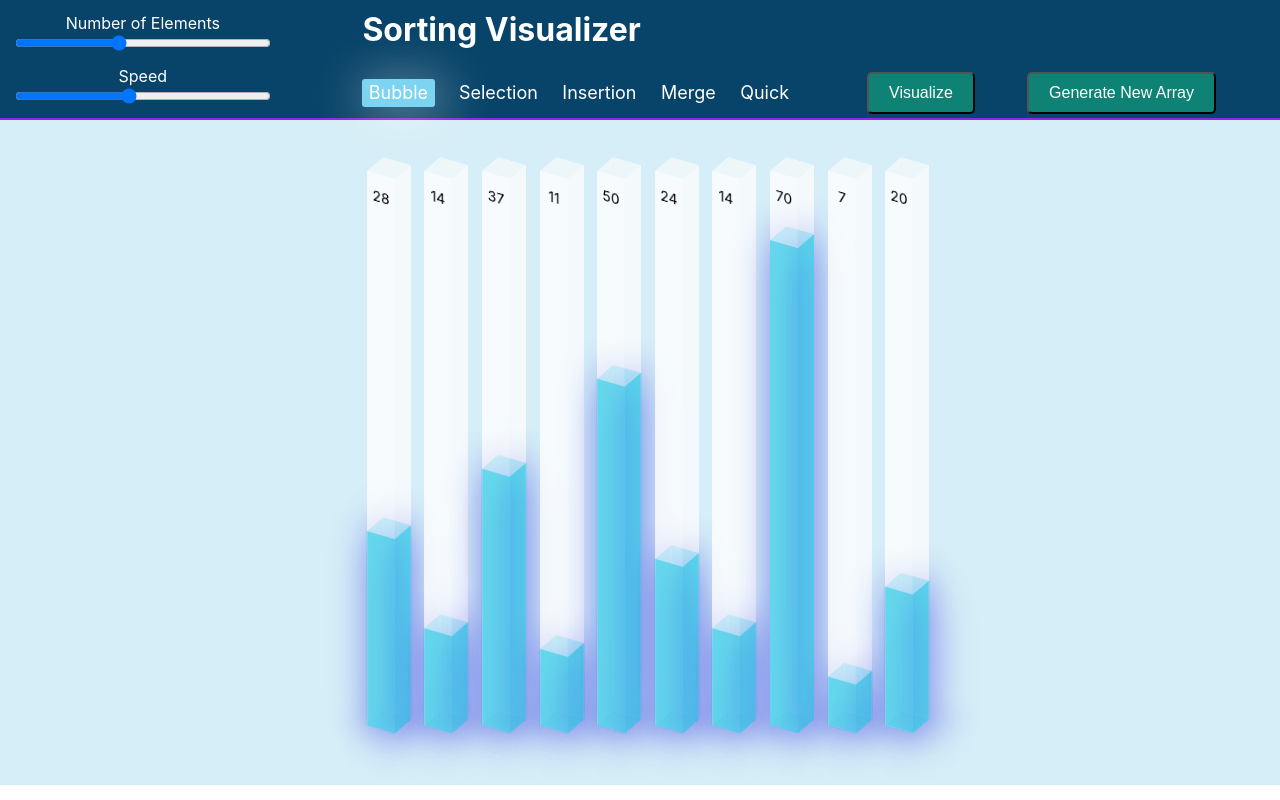
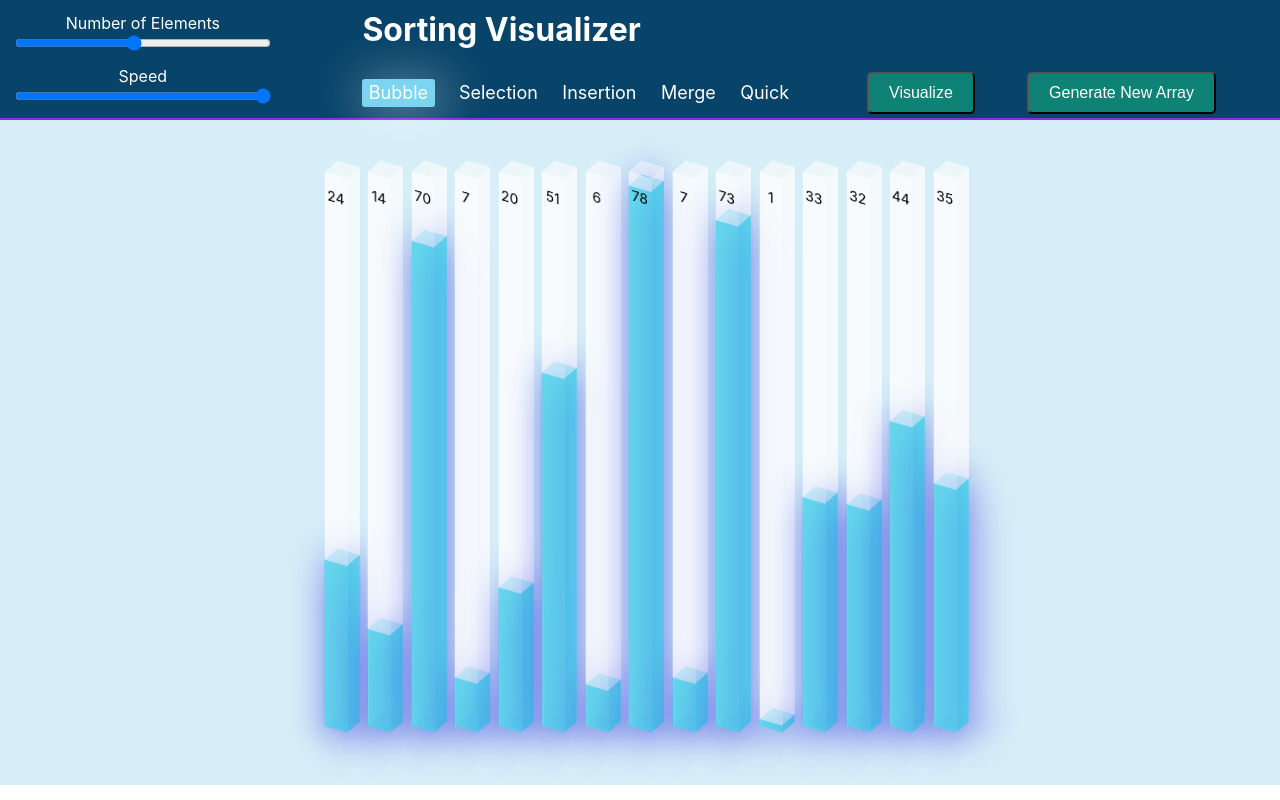
Before and after one commit to EricBryann/sorting_visualizer, a React (Create React App) app: page / in a window 1280 px wide. Built offline with nearby package versions, Linux system fonts and the light colour scheme.

Commit message:
change bar size

```diff
--- a/src/algorithms/bubble-sort/bubbleSort.js
+++ b/src/algorithms/bubble-sort/bubbleSort.js
@@ -9,7 +9,7 @@ import { delay } from "../../shared/delay";
 import { swap } from "../../shared/swap";
 
 export default async function bubbleSort(arrayValues, setArrayValues, speed) {
-  const time = Math.floor(2000 / speed);
+  const time = Math.floor(1000 / speed);
   removeAllSortedBarColors(arrayValues.length);
   let temp = new Array(...arrayValues);
   let change = false;
--- a/src/algorithms/insertion-sort/insertionSort.js
+++ b/src/algorithms/insertion-sort/insertionSort.js
@@ -11,7 +11,7 @@ export default async function insertionSort(
   setArrayValues,
   speed
 ) {
-  const time = Math.floor(2000 / speed);
+  const time = Math.floor(1000 / speed);
   removeAllSortedBarColors(arrayValues.length);
   let temp = new Array(...arrayValues);
   for (let i = 1; i < arrayValues.length; i++) {
--- a/src/algorithms/merge-sort/mergeSort.js
+++ b/src/algorithms/merge-sort/mergeSort.js
@@ -53,7 +53,7 @@ const mergeSortHelper = async (array, start, end, setArrayValues, time) => {
 };
 
 export default async function mergeSort(arrayValues, setArrayValues, speed) {
-  const time = Math.floor(2000 / speed);
+  const time = Math.floor(1000 / speed);
   removeAllSortedBarColors(arrayValues.length);
   let arr = new Array(...arrayValues);
   await mergeSortHelper(arr, 0, arr.length - 1, setArrayValues, time);
--- a/src/algorithms/quick-sort/quickSort.js
+++ b/src/algorithms/quick-sort/quickSort.js
@@ -53,7 +53,7 @@ const helper = async (array, start, end, setArrayValues, time) => {
 };
 
 export default async function quickSort(arrayValues, setArrayValues, speed) {
-  const time = Math.floor(2000 / speed);
+  const time = Math.floor(1000 / speed);
   removeAllSortedBarColors(arrayValues.length);
   const temp = new Array(...arrayValues);
   await helper(temp, 0, arrayValues.length - 1, setArrayValues, time);
--- a/src/algorithms/selection-sort/selectionSort.js
+++ b/src/algorithms/selection-sort/selectionSort.js
@@ -12,7 +12,7 @@ export default async function selectionSort(
   setArrayValues,
   speed
 ) {
-  const time = Math.floor(2000 / speed);
+  const time = Math.floor(1000 / speed);
   removeAllSortedBarColors(arrayValues.length);
   let temp = new Array(...arrayValues);
   for (let i = temp.length - 1; i >= 0; i--) {
--- a/src/components/bar/Bar.css
+++ b/src/components/bar/Bar.css
@@ -6,9 +6,9 @@
 }
 
 .bar {
-  width: 2.5vw;
+  width: 2vw;
   height: 80vh;
-  margin: 1% 1%;
+  margin: 1% 0.7%;
   transform-style: preserve-3d;
   transform: rotateX(-30deg) rotateY(-30deg);
   background-color: rgba(254, 254, 254, 0.25);
@@ -22,7 +22,7 @@
 }
 
 .back {
-  transform: translateZ(-2.5vw);
+  transform: translateZ(-2vw);
 }
 
 .left {
@@ -36,14 +36,14 @@
 }
 
 .top {
-  height: 2.5vw;
+  height: 2vw;
   transform-origin: top;
   transform: rotateX(-90deg);
   background-color: rgba(254, 254, 254, 0.15);
 }
 
 .bottom {
-  height: 2.5vw;
+  height: 2vw;
   transform-origin: top;
   transform: translateY(80vh) rotateX(-90deg);
   background-color: rgba(0, 191, 225, 0.5);
--- a/src/components/slider/slider.jsx
+++ b/src/components/slider/slider.jsx
@@ -14,7 +14,7 @@ export default function Slider({
         <input
           type="range"
           min="2"
-          max="22"
+          max="30"
           value={arrayLength}
           onChange={(e) => {
             if (isRunning) return;
--- a/src/useSortingAlgorithm.js
+++ b/src/useSortingAlgorithm.js
@@ -10,8 +10,8 @@ export default function useSortingAlgorithm() {
   const [algoChoice, setAlgoChoice] = useState("bubbleSort");
   const [arrayValues, setArrayValues] = useState([]);
   const [isRunning, setIsRunning] = useState(false);
-  const [arrayLength, setArrayLength] = useState(10);
-  const [speed, setSpeed] = useState(5);
+  const [arrayLength, setArrayLength] = useState(15);
+  const [speed, setSpeed] = useState(10);
 
   useEffect(() => {
     removeAllSortedBarColors(arrayValues.length);
```
